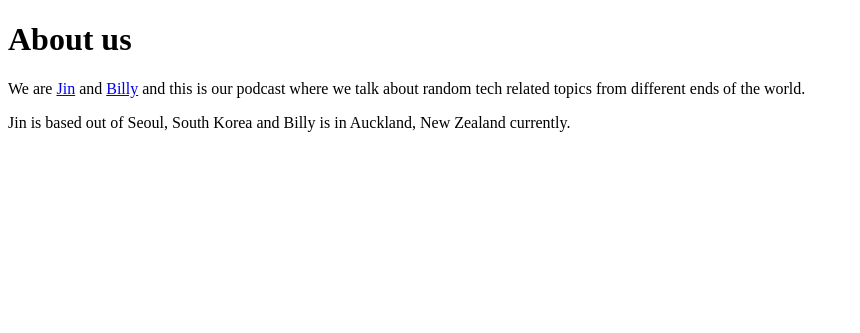
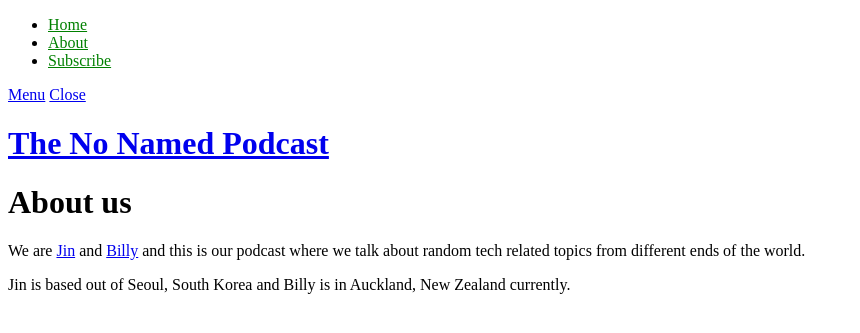
Before and after one commit to jinpark/podcast, a Django app: page /about in a window 1280 px wide. Shown: the top 333 px of the page, without its empty margins (0-860 px from the left). Run offline with Django 3.2, Linux system fonts and the light colour scheme.

Commit message:
updating base to have a top bar

```diff
--- a/episode/templates/base.html
+++ b/episode/templates/base.html
@@ -9,8 +9,10 @@
     <meta name="description" content="">
     <meta name="author" content="Jin Park">
 
-    <link rel="stylesheet" href="">
+    {% block title %}<title>We still need a podcast name</title>{% endblock %}
+
     <link rel="stylesheet" type="text/css" href="{% static 'style.css' %}" />
+    {% block stylesheets %}{% endblock %}
 
     <!--[if lt IE 9]>
     <script src="http://html5shiv.googlecode.com/svn/trunk/html5.js"></script>
@@ -18,6 +20,24 @@
 </head>
 
 <body>
+    <header>
+        <nav id="menu">
+            <ul>
+                <li><a class="menu-a" href="{% url 'home_page' %}">Home</a></li>
+                <li><a class="menu-a" href="{% url 'about_page' %}">About</a></li>
+                <li><a class="menu-a" href="#">Subscribe</a></li>
+            </ul>
+        </nav>
+
+        <div class="menu-toggle">
+            <a class="menu-a is-active" href="#menu" id="menu-open">Menu</a>
+            <a class="menu-a" href="#" id="menu-close">Close</a>
+        </div>
+
+        <h1 class="podcast-title title"><a class="nostyle" href="{% url 'home_page' %}"
+                                     title="Accountability Hour">The No Named Podcast</a></h1>
+    </header>
+
     <div class="content container">
         {% block content %}
         {% endblock %}
--- a/episode/urls.py
+++ b/episode/urls.py
@@ -2,6 +2,6 @@ from django.conf.urls import url
 from episode import views
 
 urlpatterns = [
-    url(r'^$', views.home),
-    url(r'^about', views.about)
+    url(r'^$', views.home, name='home_page'),
+    url(r'^about', views.about, name='about_page')
 ]
```
